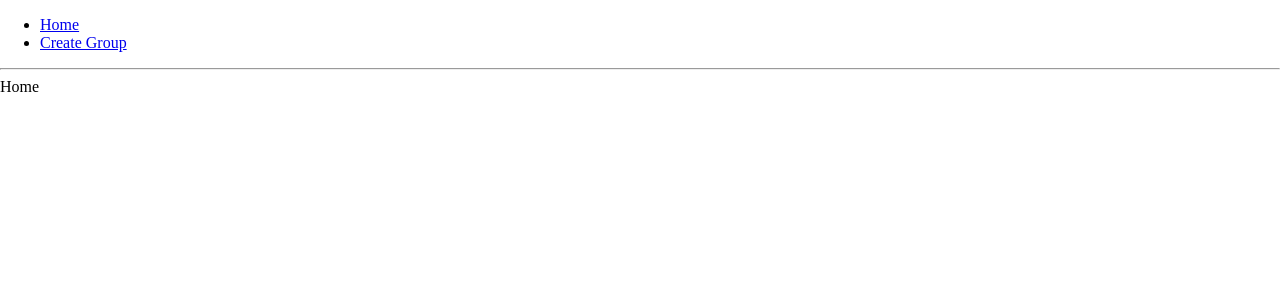
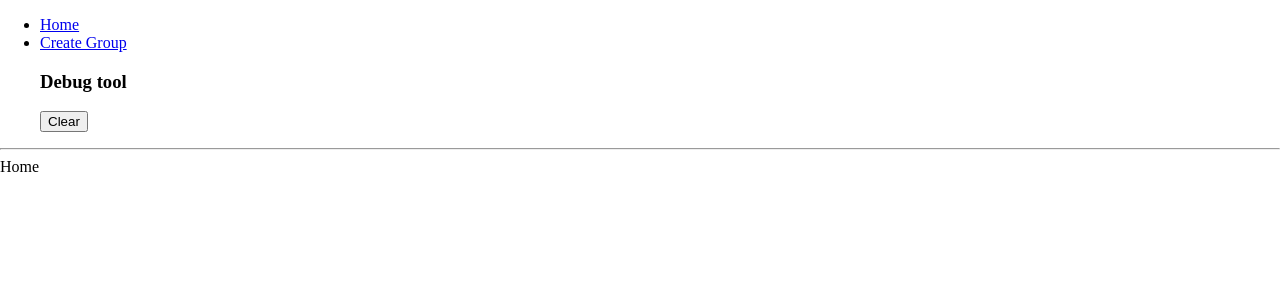
Before and after one commit to hoanganh25991/react-manage-dependencies, a React (Create React App) app: page / in a window 1280 px wide. Shown: the top 300 px of the page. Built offline with nearby package versions, Linux system fonts and the light colour scheme.

Commit message:
Debug panel, style

```diff
--- a/src/components/EditPackageJson.js
+++ b/src/components/EditPackageJson.js
@@ -54,10 +54,10 @@ export default class EditPackageJson extends React.Component {
         <button onClick={this.resetSelected}>{"reset selected"}</button>
         <div style={{ ...t.flexRow }}>
           {isViewMode
-            ? <div style={{ ...t.flex1, ...t.unSelect, ...t.devBorder }}>
+            ? <div style={{ ...t.flex1, ...t.unSelect, ...t.devBorder, ...t.height300 }}>
                 <DependencyPickUp {...{ packageJson, packageSelected, actionUpdatePackageSelected }} />
               </div>
-            : <div style={{ ...t.flex1, ...t.flexColumn, ...t.devBorder }}>
+            : <div style={{ ...t.flex1, ...t.flexColumn, ...t.devBorder, ...t.height300 }}>
                 <CodeMirror
                   value={packageJson}
                   options={{ lineNumbers: true, mode: "javascript" }}
--- /dev/null
+++ b/src/containers/HoiDebug.js
@@ -0,0 +1,27 @@
+// @flow
+import { connect } from "react-redux"
+import React from "react"
+import * as c from "../actions/actionTypes"
+
+// Simple Debug panel
+export class Debug extends React.PureComponent {
+  clearLocalStorage = () => {
+    localStorage.setItem(c.LOCAL_KEY, "")
+  }
+
+  render() {
+    return (
+      <div>
+        <h3>Debug tool</h3>
+        <div>
+          <button title="clear localstorage" onClick={this.clearLocalStorage}>Clear</button>
+        </div>
+      </div>
+    )
+  }
+}
+
+const mapStateToProps = null
+const mapActionToProps = dispatch => ({})
+
+export default connect(mapStateToProps, mapActionToProps)(Debug)
--- a/src/index.js
+++ b/src/index.js
@@ -1,21 +1,27 @@
+// CRA
 import React from "react"
 import ReactDOM from "react-dom"
-
-import HoiCreateGroup from "./containers/HoiCreateGroup"
-import HoiRouter from "./containers/HoiRouter"
 import registerServiceWorker from "./registerServiceWorker"
 
+// Redux
 import { Provider } from "react-redux"
 import { composeWithDevTools } from "redux-devtools-extension"
 import thunkMiddleware from "redux-thunk"
 import { createStore, applyMiddleware } from "redux"
+import reducers from "./reducers"
 
+// Router
 import { Route, Link } from "react-router-dom"
 
-import reducers from "./reducers"
+// Component
+import HoiCreateGroup from "./containers/HoiCreateGroup"
+import HoiRouter from "./containers/HoiRouter"
+import HoiDebug from "./containers/HoiDebug"
 
+// Create store for redux
 const store = createStore(reducers, composeWithDevTools(applyMiddleware(thunkMiddleware)))
 
+// Simple component to test
 const Home = () => <div>Home</div>
 
 ReactDOM.render(
@@ -25,6 +31,7 @@ ReactDOM.render(
         <ul>
           <li><Link to="/">Home</Link></li>
           <li><Link to="/create-group">Create Group</Link></li>
+          <HoiDebug />
         </ul>
         <hr />
         <Route exact path="/" component={Home} />
--- a/src/reducers/history.js
+++ /dev/null
@@ -1,2 +0,0 @@
-import createBrowserHistory from "history/createBrowserHistory"
-export default createBrowserHistory()
--- a/src/reducers/index.js
+++ b/src/reducers/index.js
@@ -1,5 +1,4 @@
 import * as c from "../actions/actionTypes"
-import history from "./history"
 
 const initalState = {
   groupName: "",
```
